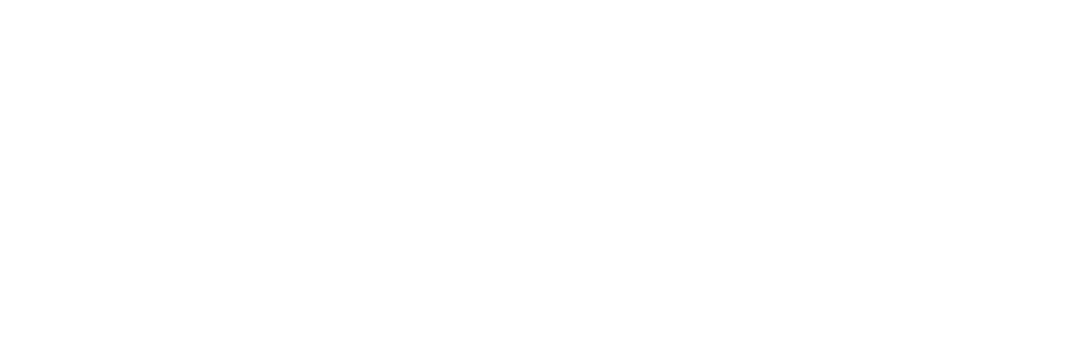
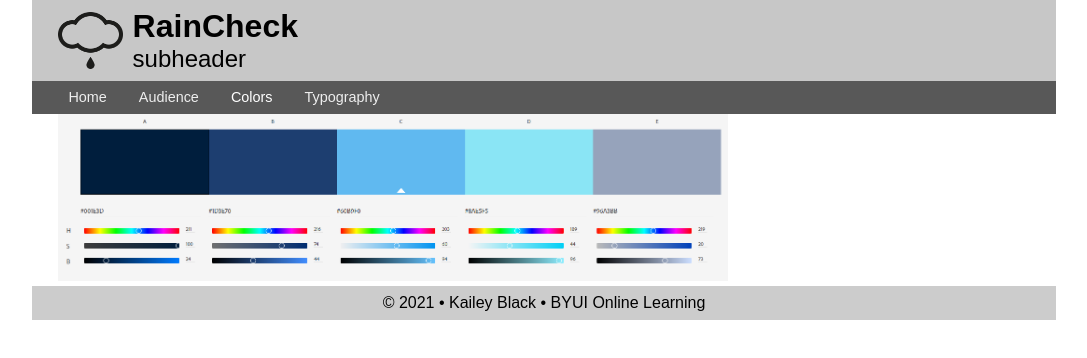
Before and after one commit to KaiBlack17/KaiBlack17.github.io, a plain HTML site: page lesson3/colorscheme.html in a window 1280 px wide. Shown: the whole page, without its empty margins (96-1183 px from the left). Drawn offline with Linux system fonts and the light colour scheme.

Commit message:
midnight stuffs

```diff
--- a/lesson3/colorscheme.html
+++ b/lesson3/colorscheme.html
@@ -0,0 +1,59 @@
+<!doctype html>
+<html lang="en">
+<head>
+<meta charset="utf-8">
+<meta name="description" content="Weather site planning">
+<meta name="author" content="Kailey Black">
+
+<title>RainCheck Home</title>
+
+<!-- TELLS PHONES NOT TO LIE ABOUT THEIR WIDTH & stops the font from enlarging when a phone is turned sideways-->
+<meta name="viewport" content="width=device-width, initial-scale=1, maximum-scale=1">
+
+
+
+
+<!-- STYLE SHEETS -->
+<link href="normalize.css" rel="stylesheet">
+<!-- phone-default -->
+<link href="small.css" rel="stylesheet">
+<!-- enhance-tablet -->
+<link href="medium.css" rel="stylesheet">
+<!-- enhance-desktop -->
+<link href="large.css" rel="stylesheet">
+
+
+
+</head>
+<body>
+<!-- HEADER HERE -->
+	<header class="clearfix">
+	<img class="logo" src="icon.png" alt ="logo">
+ <h1>RainCheck</h1>
+        <h2>subheader</h2>
+    </header>
+
+
+<!-- NAVIGATION HERE -->
+    <nav class="clearfix">
+        <ul >
+            <li><a href="index.html">Home</a></li>
+            <li><a href="targetaudience.html">Audience</a></li>
+            <li class="active"><a href="colorscheme.html">Colors</a></li>
+            <li><a href="typography.html">Typography</a></li>
+        </ul>
+    </nav>
+
+
+<!-- CONTENT HERE -->
+    <main>
+        <img src="colors.png" alt="color scheme">
+    </main>
+
+<!-- FOOTER HERE -->
+    <footer>
+        &copy; 2021 &bull; Kailey Black &bull; BYUI Online Learning
+    </footer>
+
+</body>
+</html>
--- a/lesson3/large.css
+++ b/lesson3/large.css
@@ -20,7 +20,10 @@
 
 /*----------- MAIN --------------*/
 
-
+main img {
+    width: 670px;
+    margin: auto;
+}
 
 /*----------- FOOTER --------------*/
 
--- a/lesson3/medium.css
+++ b/lesson3/medium.css
@@ -21,7 +21,10 @@
 
     /*----------- MAIN --------------*/
 
-
+    main img {
+        width: 630px;
+        margin: auto;
+    }
 
     /*----------- FOOTER --------------*/
 
--- a/lesson3/small.css
+++ b/lesson3/small.css
@@ -5,10 +5,14 @@ html {-webkit-text-size-adjust: 100%; -ms-text-size-adjust: 100%;}
 * { -moz-box-sizing: border-box; -webkit-box-sizing: border-box; box-sizing: border-box; }
 
 
+/*cheater font import*/
+@import url('https://fonts.googleapis.com/css2?family=Baloo+2&display=swap');
+@import url('https://fonts.googleapis.com/css2?family=Source+Sans+Pro&display=swap');
+
 /*----------- BODY --------------*/
 body {
     font-size: 16px;
-    font-family: Verdana, sans-serif;
+    font-family: "Source Sans Pro", sans-serif;
 }
 
 
@@ -17,10 +21,26 @@ header {
     padding: .5rem 2%;
     background-color: #c7c7c7;
 }
-header img {float: left; margin-right: 10px; width: 50px;}
-header h1 {margin: 0; font-size: 1.3rem;}
-header h2 {margin: 0; font-weight: normal; font-size: 1rem;}
-.logo {float: left; margin-right: 10px; width: 65px;}
+header img {
+    float: left;
+    margin-right: 10px;
+    width: 50px;
+}
+header h1 {
+    margin: 0;
+    font-size: 1.3rem;
+    font-family: "Baloo 2", sans-serif;
+}
+header h2 {
+    margin: 0;
+    font-weight: normal;
+    font-size: 1rem;
+}
+.logo {
+    float: left;
+    margin-right: 10px;
+    width: 65px;
+}
 
 /*----------- NAVIGATION --------------*/
 nav {
@@ -56,6 +76,14 @@ main {
     min-height: 10rem;
 }
 
+main img {
+    width: 450px;
+    margin: auto;
+}
+
+.lobster {
+    font-family: "Baloo 2", sans-serif;
+}
 
 /*----------- FOOTER --------------*/
 footer {
```
Also changed, not shown: index.html (+1 -1 lines), lesson3/index.html (+1 -1 lines), lesson3/targetaudience.html (+75 -0 lines), lesson3/typography.html (+64 -0 lines), lesson3/colors.png (added).
